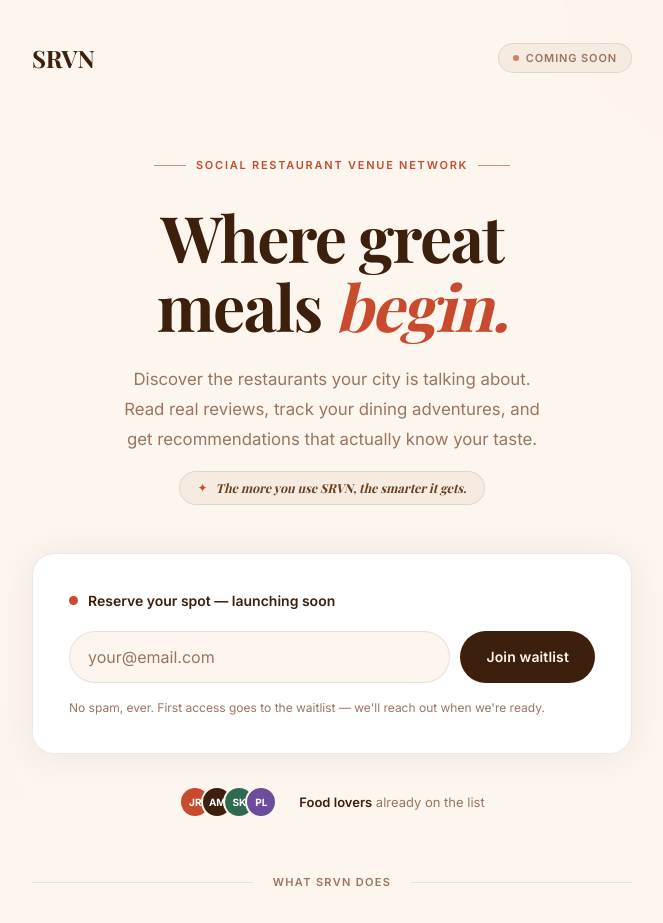
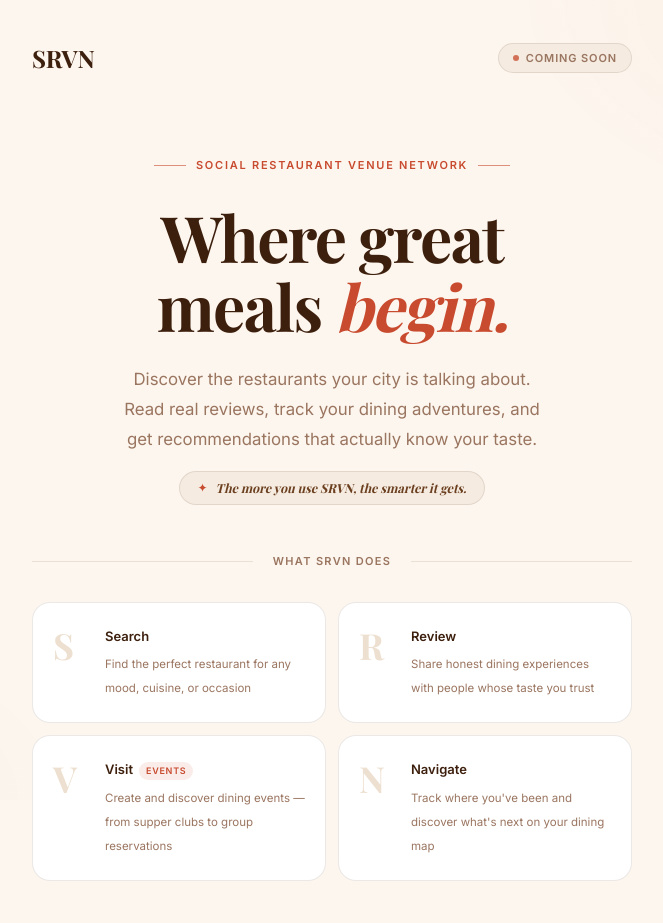
Before and after one commit to srvnapp/srvn-landing, a Next.js app: page / in a window 1280 px wide. Shown: the top 923 px of the page, without its empty margins (308-971 px from the left). Built offline with nearby package versions, Linux system fonts and the light colour scheme.

Commit message:
hide waitlist form for now.

```diff
--- a/src/app/page.tsx
+++ b/src/app/page.tsx
@@ -61,9 +61,9 @@ export default function Home() {
         </h1>
 
         <p className="subtitle">
-          Discover the restaurants your city is talking about. Read real reviews,
-          track your dining adventures, and get recommendations that actually
-          know your taste.
+          Discover the restaurants your city is talking about. Read real
+          reviews, track your dining adventures, and get recommendations that
+          actually know your taste.
         </p>
 
         <div className="smart-pill">
@@ -75,10 +75,10 @@ export default function Home() {
       </div>
 
       {/* Waitlist Form (client component) */}
-      <WaitlistForm />
+      {/* <WaitlistForm /> */}
 
       {/* Social Proof */}
-      <div className="proof">
+      {/* <div className="proof">
         <div className="proof-avatars">
           {AVATARS.map((a) => (
             <div
@@ -93,7 +93,7 @@ export default function Home() {
         <span className="proof-text">
           <strong>Food lovers</strong> already on the list
         </span>
-      </div>
+      </div> */}
 
       {/* Divider */}
       <div className="divider">
```
